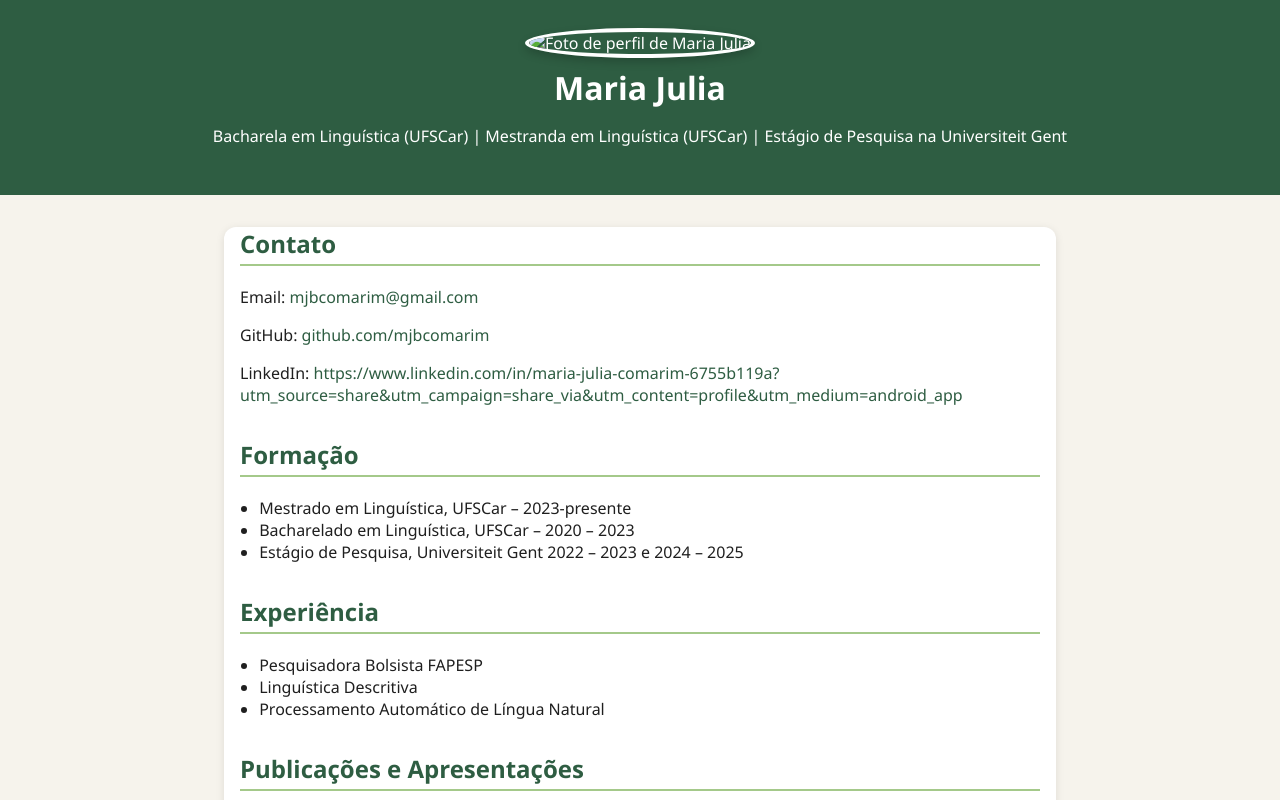
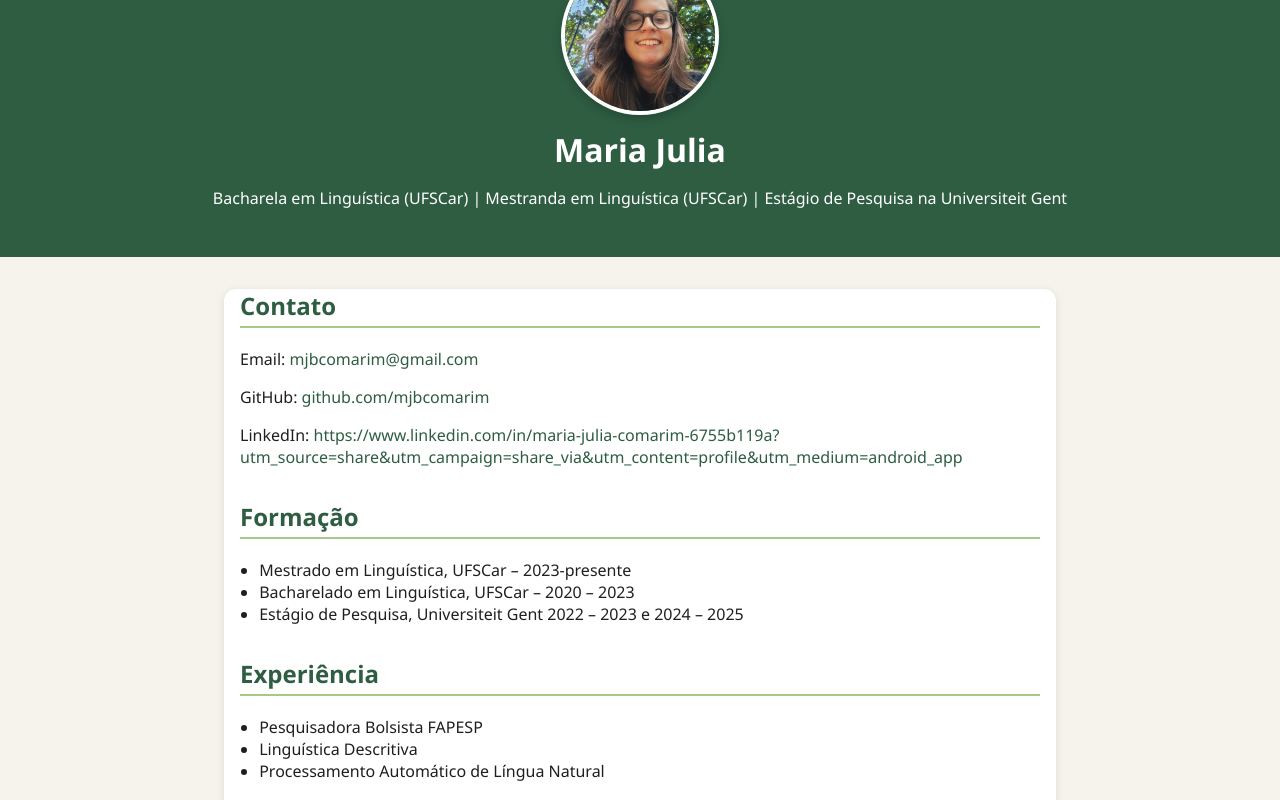
Before and after one commit to mjbcomarim/mjbcomarim.github.io, a plain HTML site: page index.html in a window 1280 px wide. Shown: the top 800 px of the page. Drawn offline with Linux system fonts and the light colour scheme.

Commit message:
Add files via upload

```diff
--- a/index.html
+++ b/index.html
@@ -166,7 +166,7 @@
 
   <header>
 
-    <img src="perfil.jpg" alt="Foto de perfil de Maria Julia" class="foto-perfil">
+    <img src="perfil.jpeg" alt="Foto de perfil de Maria Julia" class="foto-perfil">
 
     <h1>Maria Julia</h1>
 
```
